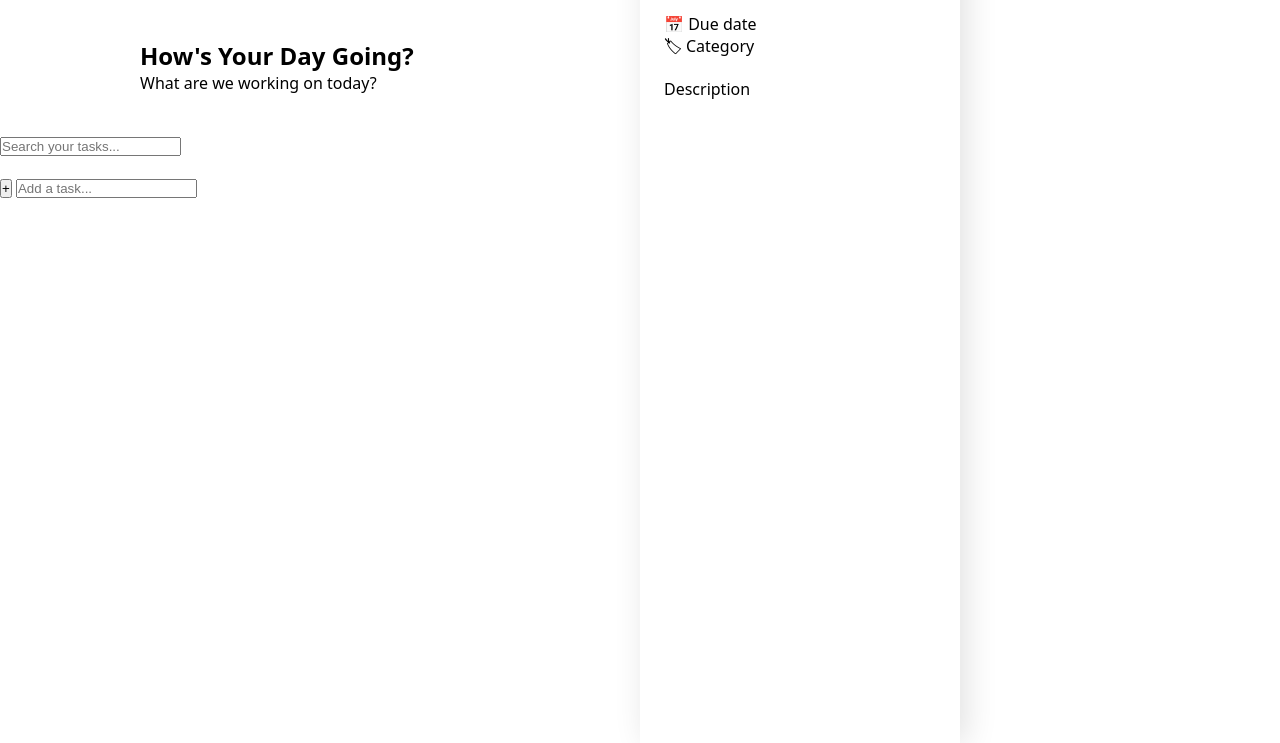
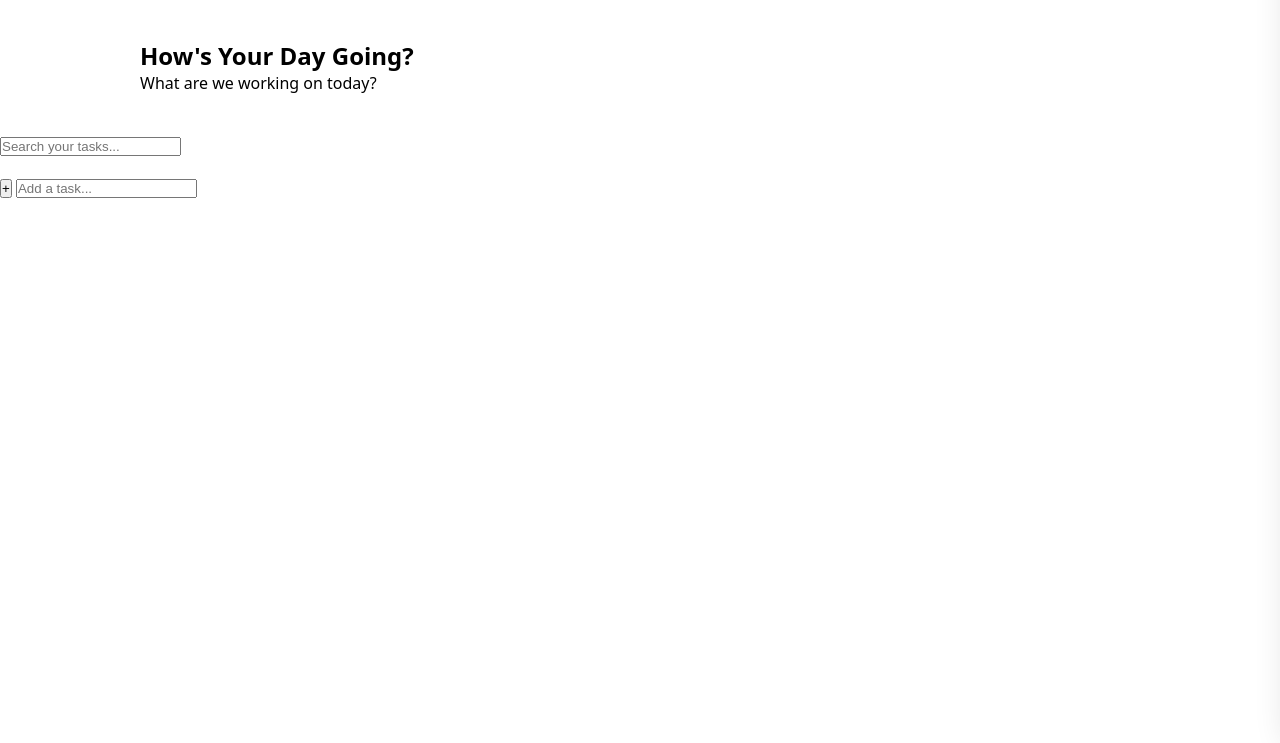
Before and after one commit to afomiadev4/todo-list, a website: page index.html in a window 1280 px wide. Shown: the part 57-800 px from the top of the page. Drawn offline with Linux system fonts and the light colour scheme; no server answers.

Commit message:
fixed pos

```diff
--- a/script.js
+++ b/script.js
@@ -21,8 +21,6 @@ loadTasks();
 
 function renderTasks(tasks){
     tasklist.innerHTML = '';
-
-
 
         for(const item of tasks){
             const task = document.createElement('div');
--- a/style.css
+++ b/style.css
@@ -61,9 +61,8 @@ html,body {
     background: #ffffff;
     padding: 24px;
 
-    transform: translateX(-100%);
+    transform: translateX(100%);
     transition: transform 0.35s cubic-bezier(.4,0,.2,1);
-
 
     box-shadow: 6px 0 30px rgba(0, 0, 0, 0.12);
     z-index: 1000;
@@ -89,10 +88,6 @@ html,body {
   .task-list {
     flex: 2;
   }
-
-  .task-details {
-    flex: 1;
-  }
 }
 
 @font-face{
```
